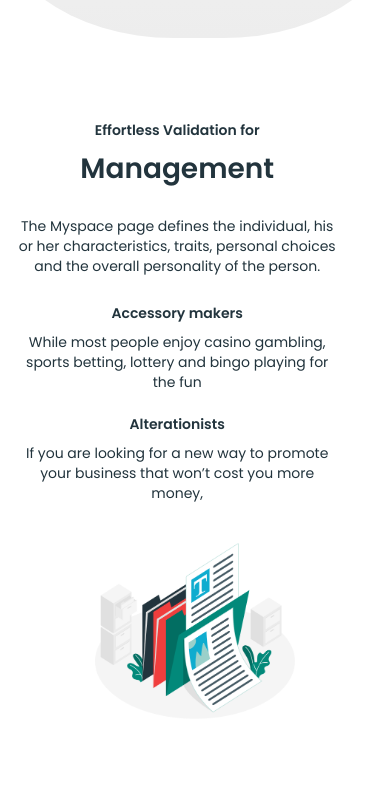
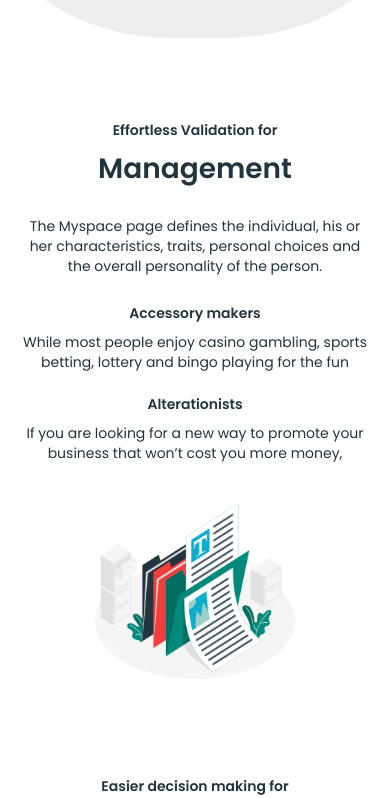
Before and after one commit to Mikelangelo64/portfolio-product, a plain HTML site: page index.html in a window 390 px wide. Shown: the part 1340-2138 px from the top of the page. Drawn offline with nearby package versions, Linux system fonts and the light colour scheme; files whose address does not match are found by name.

Commit message:
1.1.2__site-ready__adaptive-full_dark-theme-yes

```diff
--- a/#source/scss/style.scss
+++ b/#source/scss/style.scss
@@ -640,7 +640,10 @@ body{
     }
 }
 .same-content__text__wrapper {
-
+    @media(max-width:430px){
+        width: 100%;
+        align-items: center;
+    }
     .same-content__pretitle {
         margin-bottom: 8px;
     }
```
Also changed, not shown: css/style.css.
